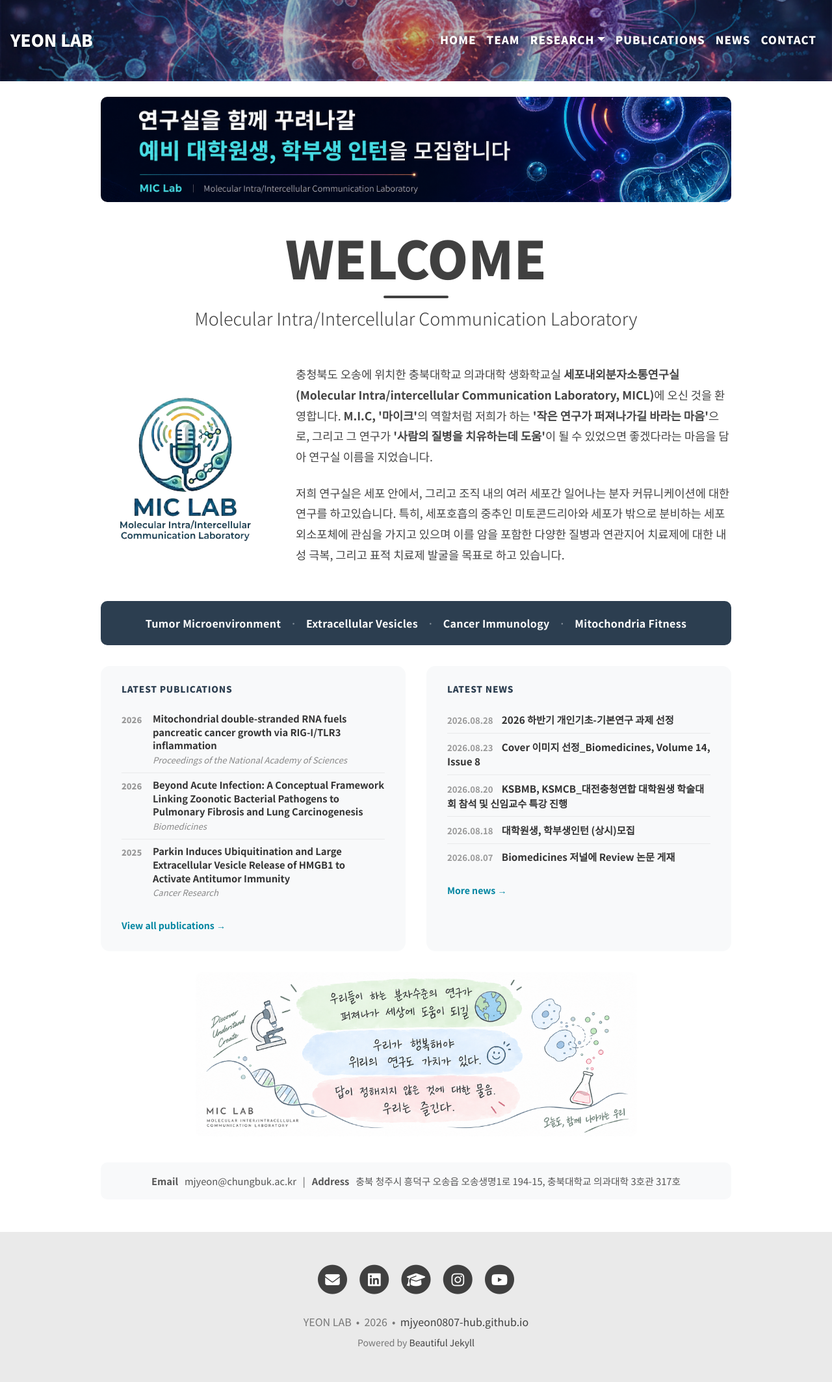
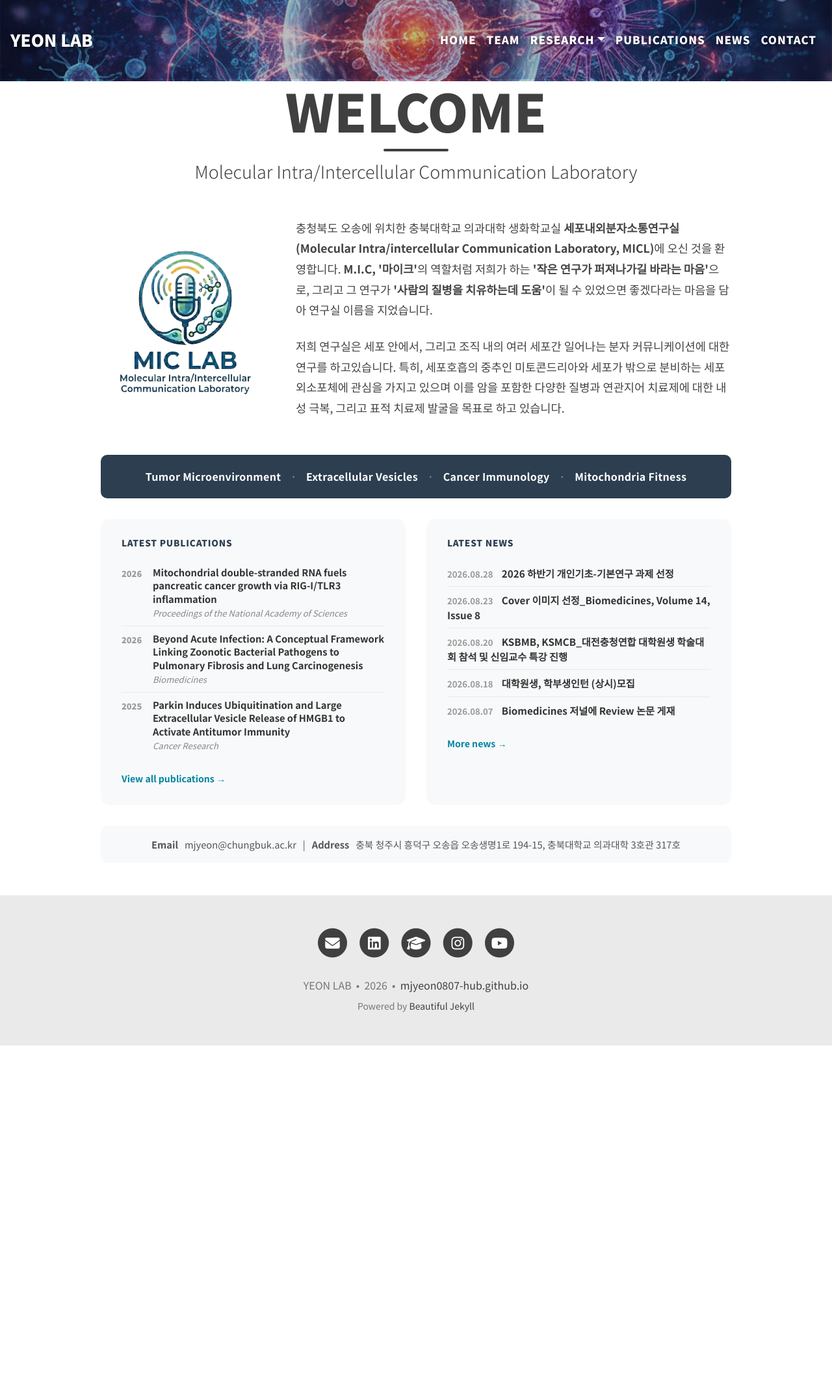
Before and after one commit to mjyeon0807-hub/mjyeon0807-hub.github.io, a Jekyll site: the page built from index.md, in a window 1280 px wide. Shown: the whole page at 65% size. Built offline with Jekyll 4.4.1, drawn with Linux system fonts in a browser that asks for light colours; after the commit the page ends 1609 px from its top, so only the background shows below that.

Commit message:
Remove recruiting top banner and goal banner from Home page
Co-Authored-By: Claude Opus 5.5 <noreply@anthropic.com>

```diff
--- a/index.md
+++ b/index.md
@@ -81,11 +78,6 @@ top-banner-link: "/news/recruitment-2026/"
 
 </div>
 
-<!-- Goal banner -->
-<div class="home-banner">
-  <img src="/assets/img/banner_goal.png" alt="우리들이 하는 분자수준의 연구가 퍼져나가 세상에 도움이 되길 · 우리가 행복해야 위리의 연구도 가치가 있다 · 답이 정해지지 않은 것에 대한 물음, 우리는 즐긴다" class="home-banner-img">
-</div>
-
 <!-- Contact strip -->
 <div class="home-contact-strip">
   <p><strong>Email</strong> &nbsp; mjyeon@chungbuk.ac.kr &nbsp;&nbsp;|&nbsp;&nbsp; <strong>Address</strong> &nbsp; 충북 청주시 흥덕구 오송읍 오송생명1로 194-15, 충북대학교 의과대학 3호관 317호</p>
```
Also changed, not shown: other parts of index.md (+0 -3 lines).
